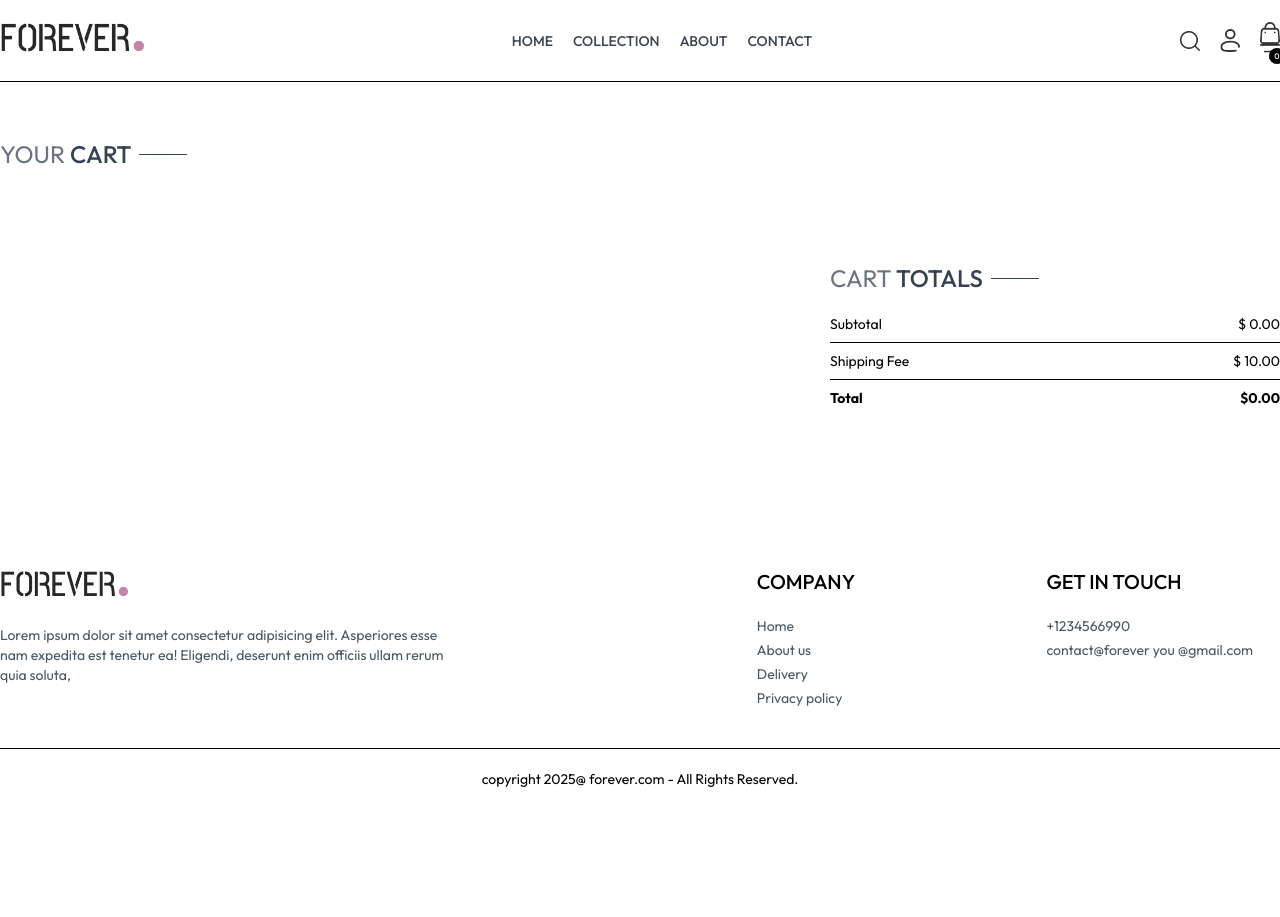
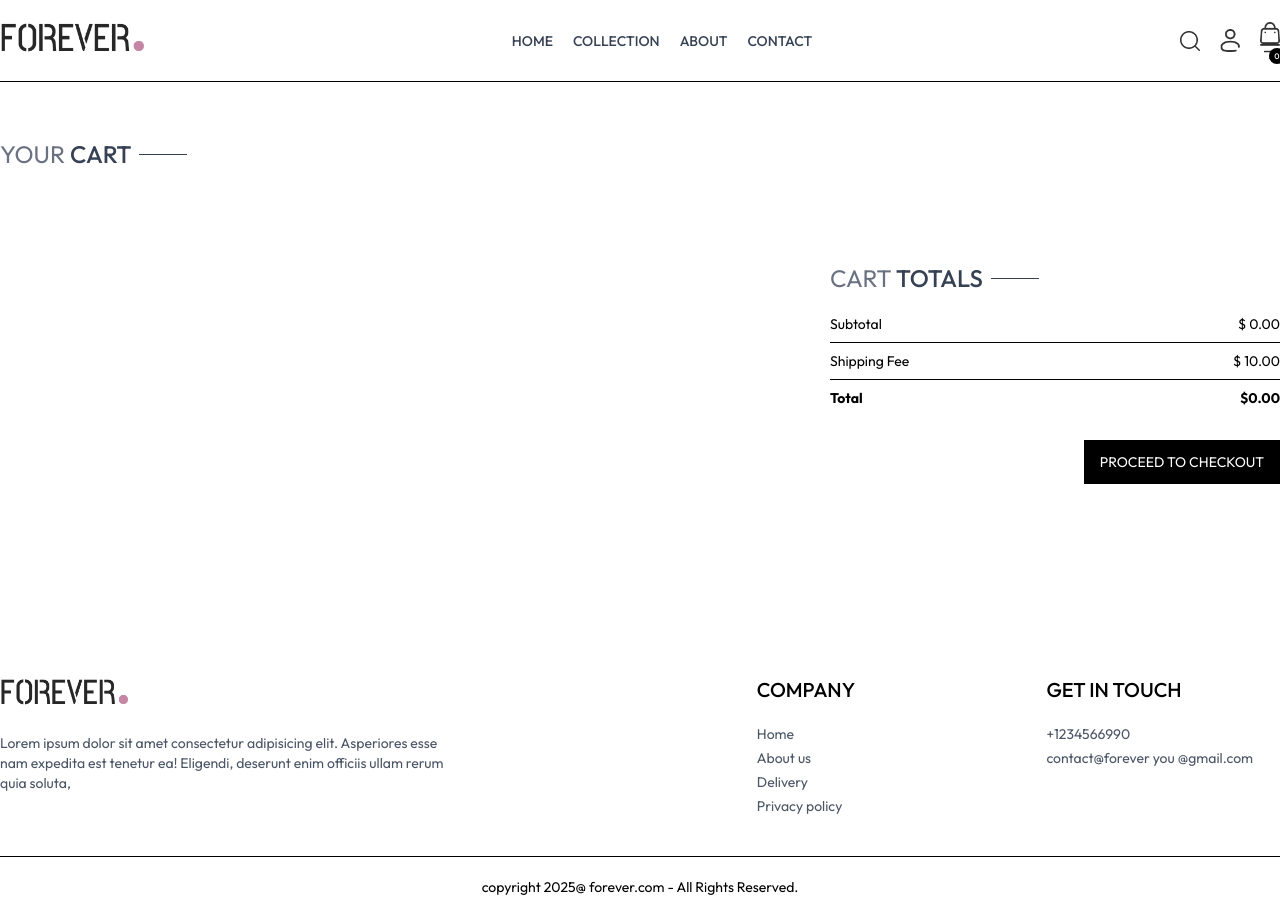
Before and after one commit to Berita-Winnie/e-commerse, a React app in the folder front_end/: page /cart in a window 1280 px wide. Before the commit the page ends 809 px from the top, so only its background shows below. Built offline with nearby package versions, Linux system fonts and the light colour scheme; the HTML template or start-up script is replaced by a standard one.

Commit message:
feat(cart): finish cart page by adding place order button and redirect logic

```diff
--- a/front_end/src/context/ShopContext.jsx
+++ b/front_end/src/context/ShopContext.jsx
@@ -1,6 +1,7 @@
 import { createContext, useState, useEffect } from 'react'
 import { products } from '../assets/frontend_assets/assets'
 import { toast } from 'react-toastify'
+import { useNavigate } from 'react-router-dom'
 
 export const ShopContext = createContext() //context i can use anywhere
 
@@ -10,6 +11,7 @@
   const [search, setSearch] = useState('')
   const [showSearch, setShowSearch] = useState(false)
   const [cartItems, setCartItems] = useState({})
+  const navigate = useNavigate()
 
   const addToCart = async (itemId, size) => {
     if (!size) {
@@ -78,6 +80,7 @@
     getCartCount,
     updateQuantity,
     getCartAmount,
+    navigate,
   }
   return (
     <ShopContext.Provider value={value}>{props.children}</ShopContext.Provider>
--- a/front_end/src/pages/Cart.jsx
+++ b/front_end/src/pages/Cart.jsx
@@ -5,7 +5,7 @@
 import CartTotal from '../components/CartTotal'
 
 const Cart = () => {
-  const { products, currency, cartItems, updateQuantity } =
+  const { navigate, products, currency, cartItems, updateQuantity } =
     useContext(ShopContext)
   const [cartData, setCartData] = useState([])
 
@@ -88,6 +88,14 @@
       <div className="flex justify-end my-20">
         <div className="w-full sm:w-[450px]">
           <CartTotal />
+          <div className="w-full text-end">
+            <button
+              onClick={() => navigate('/placeOder')}
+              className="bg-black text-white text-sm my-8 py-3 px-4"
+            >
+              PROCEED TO CHECKOUT
+            </button>
+          </div>
         </div>
       </div>
     </div>
```
